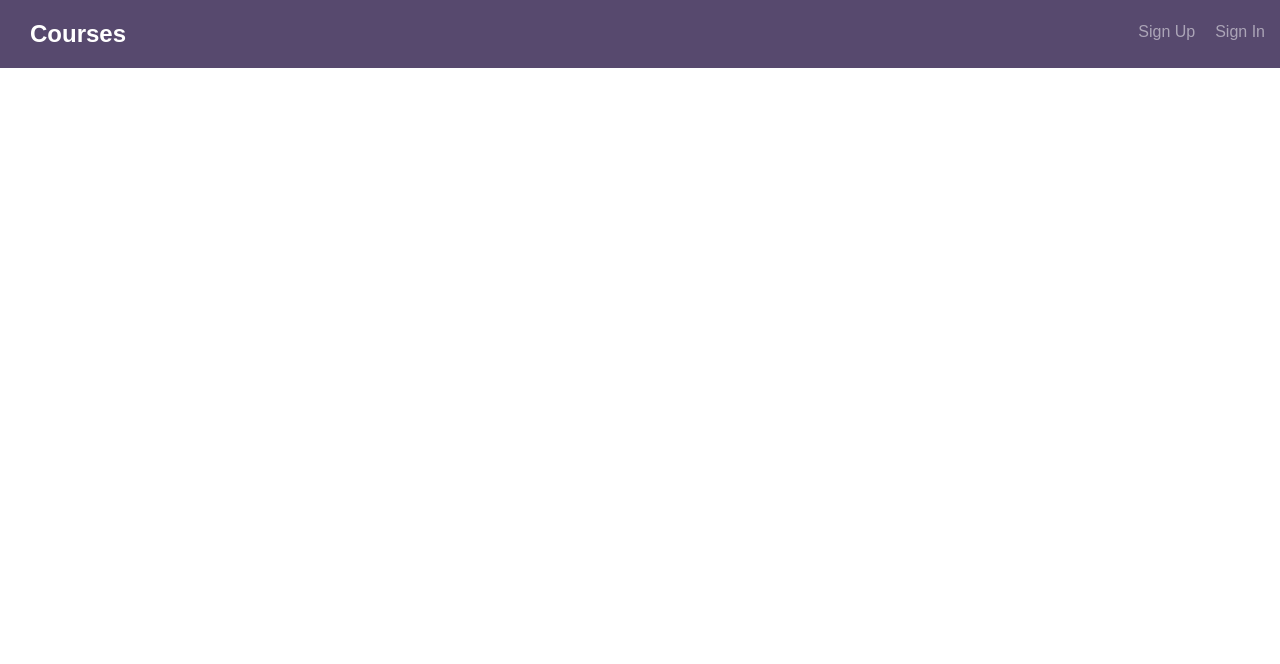
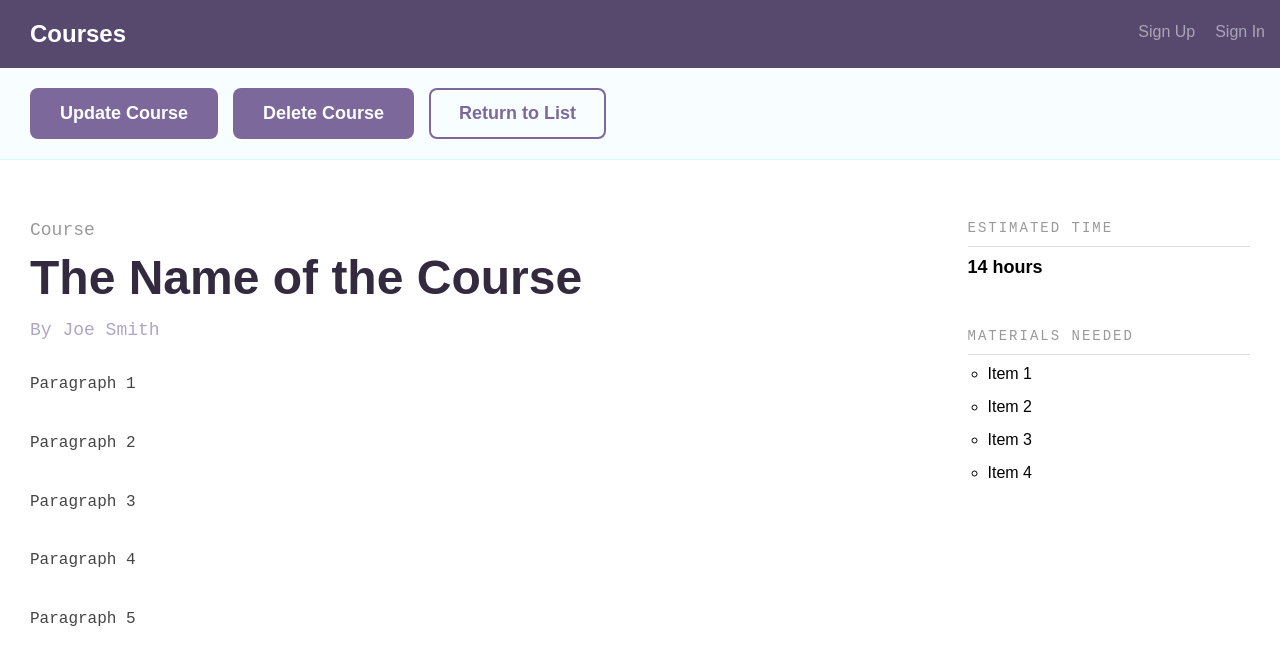
Before and after one commit to mjparty88/school-database-frontend, a React (Create React App) app in the folder client/: page /course-detail in a window 1280 px wide. Shown: the top 664 px of the page. Built offline with nearby package versions, Linux system fonts and the light colour scheme; no server answers.

Commit message:
Build the componenets for the course-details page layout and linked to the course-details route

```diff
--- a/client/src/App.js
+++ b/client/src/App.js
@@ -5,7 +5,9 @@ import {
   Switch
 } from 'react-router-dom';
 import Header from './components/Header';
-import Courses from './components/Courses'
+import Courses from './components/Courses';
+import CourseDetails from './components/CourseDetails';
+
 
 
 export default function App() {
@@ -27,14 +29,14 @@ export default function App() {
       <Header />
         <Switch>
           <Route exact path="/" component={Courses} />
-          <Route exact path="/sign-up" />
-          <Route exact path="/sign-in" />
-          <Route exact path="/course-detail" />
-          <Route exact path="/create-course" />
-          <Route exact path="/update-course" />
-          <Route exact path="/error" />
-          <Route exact path="/forbidden" />
-          <Route exact path="/notfound" />
+          <Route path="/sign-up" />
+          <Route path="/sign-in" />
+          <Route path="/course-detail" component={CourseDetails} />
+          <Route path="/create-course" />
+          <Route path="/update-course" />
+          <Route path="/error" />
+          <Route path="/forbidden" />
+          <Route path="/notfound" />
         </Switch>
       </div>
     </Router>
--- /dev/null
+++ b/client/src/components/ActionBar.js
@@ -0,0 +1,20 @@
+import React from 'react'
+import {Link} from 'react-router-dom'
+
+export default function ActionBar() {
+
+  return (
+    <div class="actions--bar">
+      <div class="bounds">
+        <div class="grid-100">
+          <span>
+            <Link class="button" to="/"> Update Course </Link>
+            <Link class="button" to="/"> Delete Course </Link>
+          </span>
+          <Link class="button button-secondary" to="/">Return to List</Link>
+        </div>
+      </div>
+    </div>
+  )
+
+}
--- /dev/null
+++ b/client/src/components/CourseDetails.js
@@ -0,0 +1,14 @@
+import React from 'react'
+import ActionBar from './ActionBar'
+import CourseInfo from './CourseInfo'
+
+export default function CourseDetails() {
+
+  return (
+    <div>
+      <ActionBar />
+      <CourseInfo />
+    </div>
+  )
+
+}
--- /dev/null
+++ b/client/src/components/CourseInfo.js
@@ -0,0 +1,43 @@
+import React from 'react'
+
+export default function CourseInfo() {
+
+  return (
+    <div class="bounds course--detail">
+      <div class="grid-66">
+        <div class="course--header">
+          <h4 class="course--label">Course</h4>
+          <h3 class="course--title">The Name of the Course</h3>
+          <p>By Joe Smith</p>
+        </div>
+        <div class="course--description">
+          <p>Paragraph 1</p>
+          <p>Paragraph 2</p>
+          <p>Paragraph 3</p>
+          <p>Paragraph 4</p>
+          <p>Paragraph 5</p>
+        </div>
+      </div>
+      <div class="grid-25 grid-right">
+        <div class="course--stats">
+          <ul class="course--stats--list">
+            <li class="course--stats--list--item">
+              <h4>Estimated Time</h4>
+              <h3>14 hours</h3>
+            </li>
+            <li class="course--stats--list--item">
+              <h4>Materials Needed</h4>
+              <ul>
+                <li>Item 1</li>
+                <li>Item 2</li>
+                <li>Item 3</li>
+                <li>Item 4</li>
+              </ul>
+            </li>
+          </ul>
+        </div>
+      </div>
+    </div>
+  )
+
+}
```
